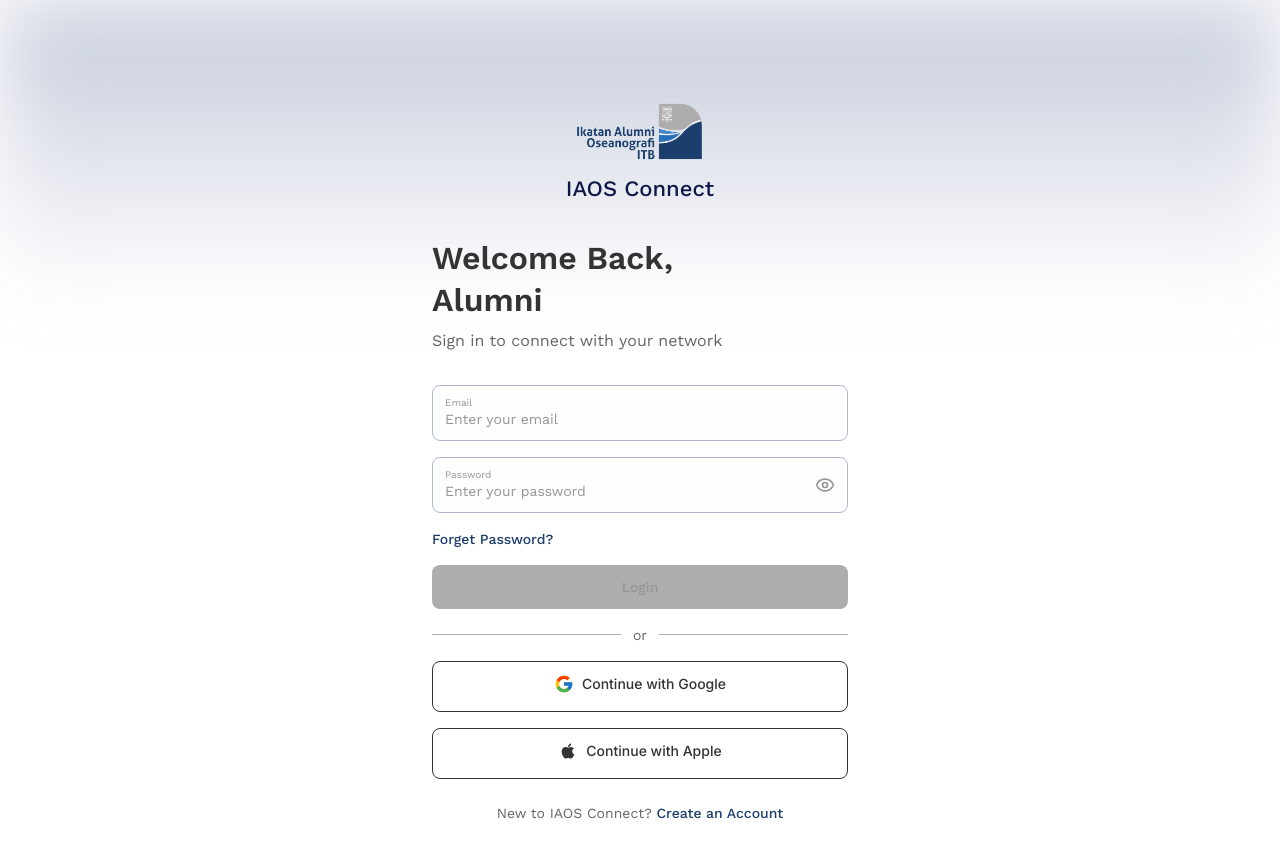
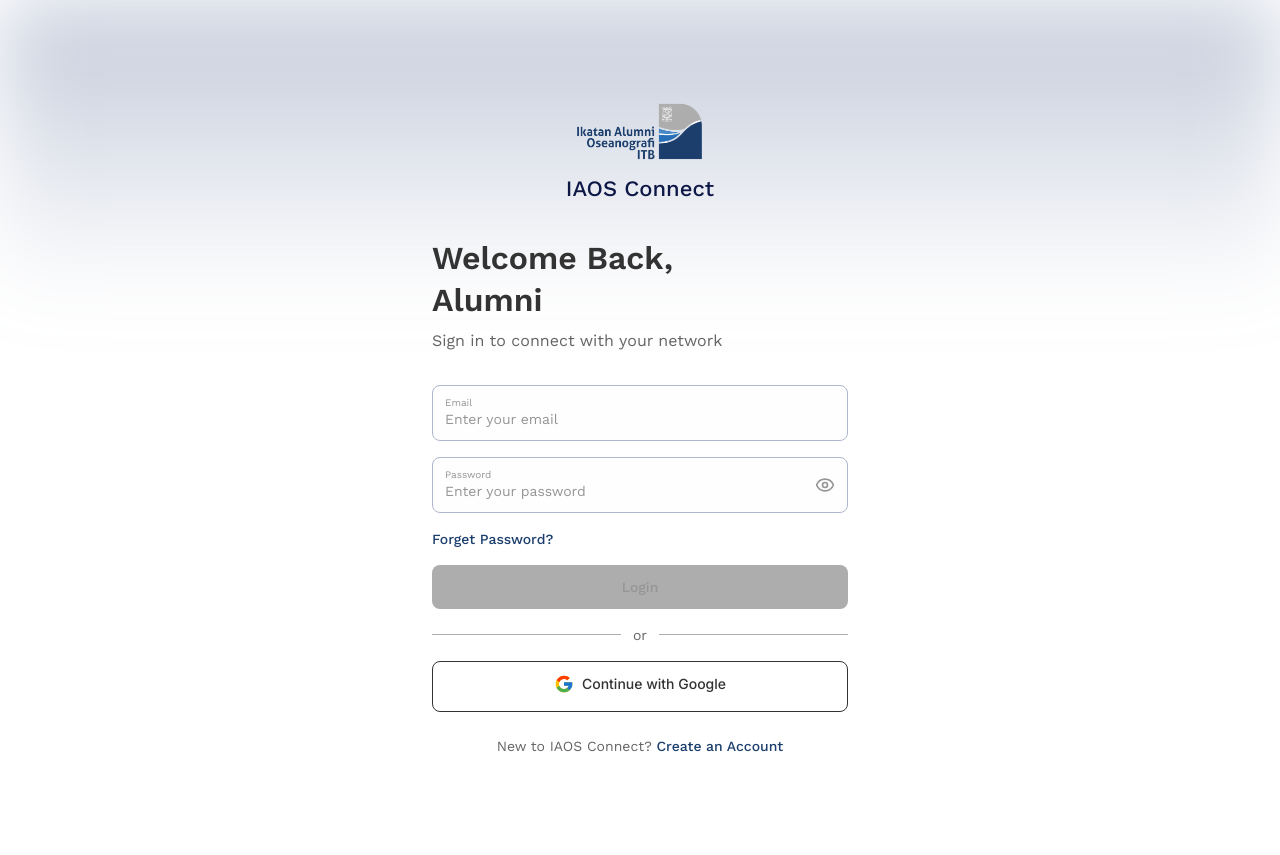
Before and after one commit to fabhiansan/iaos-mobile, a Next.js app in the folder web/: page /login in a window 1280 px wide. After the commit the page ends 800 px from the top, so only its background shows below. Built offline with nearby package versions, Linux system fonts and the light colour scheme.

Commit message:
feat: enable Google sign-in button, remove Apple from login page
Co-Authored-By: Claude Opus 4.6 <noreply@anthropic.com>

```diff
--- a/web/src/app/login/page.tsx
+++ b/web/src/app/login/page.tsx
@@ -10,7 +10,7 @@ import { Button } from "@/components/ui/button";
 
 function GoogleIcon() {
   return (
-    <svg width="20" height="20" viewBox="0 0 48 48">
+    <svg width="20" height="20" viewBox="0 0 48 48" aria-hidden="true">
       <path
         fill="#FFC107"
         d="M43.611 20.083H42V20H24v8h11.303c-1.649 4.657-6.08 8-11.303 8-6.627 0-12-5.373-12-12s5.373-12 12-12c3.059 0 5.842 1.154 7.961 3.039l5.657-5.657C34.046 6.053 29.268 4 24 4 12.955 4 4 12.955 4 24s8.955 20 20 20 20-8.955 20-20c0-1.341-.138-2.65-.389-3.917z"
@@ -27,14 +27,6 @@ function GoogleIcon() {
         fill="#1976D2"
         d="M43.611 20.083H42V20H24v8h11.303a12.04 12.04 0 0 1-4.087 5.571l.003-.002 6.19 5.238C36.971 39.205 44 34 44 24c0-1.341-.138-2.65-.389-3.917z"
       />
-    </svg>
-  );
-}
-
-function AppleIcon() {
-  return (
-    <svg width="20" height="20" viewBox="0 0 24 24" fill="currentColor">
-      <path d="M17.05 20.28c-.98.95-2.05.88-3.08.4-1.09-.5-2.08-.48-3.24 0-1.44.62-2.2.44-3.06-.4C2.79 15.25 3.51 7.59 9.05 7.31c1.35.07 2.29.74 3.08.8 1.18-.24 2.31-.93 3.57-.84 1.51.12 2.65.72 3.4 1.8-3.12 1.87-2.38 5.98.48 7.13-.57 1.5-1.31 2.99-2.54 4.09zM12.03 7.25c-.15-2.23 1.66-4.07 3.74-4.25.29 2.58-2.34 4.5-3.74 4.25z" />
     </svg>
   );
 }
@@ -99,7 +91,13 @@ export default function LoginPage() {
         </div>
 
         {/* Form */}
-        <div className="mt-8 flex w-full flex-col gap-4">
+        <form
+          className="mt-8 flex w-full flex-col gap-4"
+          onSubmit={(e) => {
+            e.preventDefault();
+            if (isFormValid && !isLoading) handleLogin();
+          }}
+        >
           <TextInput
             label="Email"
             type="email"
@@ -126,7 +124,7 @@ export default function LoginPage() {
           </Link>
 
           {error && (
-            <p className="text-sm text-red-500">{error}</p>
+            <p role="alert" className="text-sm text-red-500">{error}</p>
           )}
 
           <Button
@@ -146,14 +144,12 @@ export default function LoginPage() {
             <div className="h-px flex-1 bg-neutral-400" />
           </div>
 
-          {/* TODO: Add Google OAuth provider to NextAuth config */}
-          <Button variant="secondary" icon={<GoogleIcon />} disabled>
+          <Button
+            variant="secondary"
+            icon={<GoogleIcon />}
+            onClick={() => signIn("google")}
+          >
             Continue with Google
-          </Button>
-
-          {/* TODO: Add Apple OAuth provider to NextAuth config */}
-          <Button variant="secondary" icon={<AppleIcon />} disabled>
-            Continue with Apple
           </Button>
 
           {/* Sign up link */}
@@ -166,7 +162,7 @@ export default function LoginPage() {
               Create an Account
             </Link>
           </p>
-        </div>
+        </form>
       </div>
     </div>
   );
```
